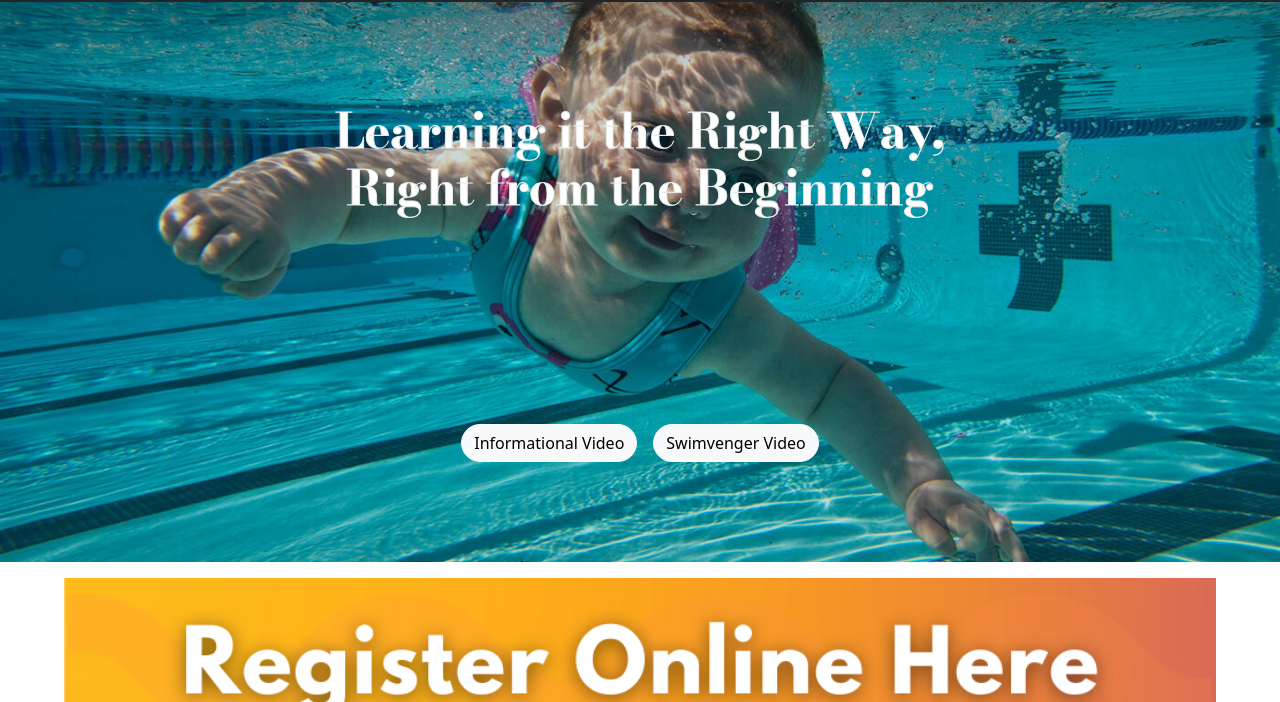
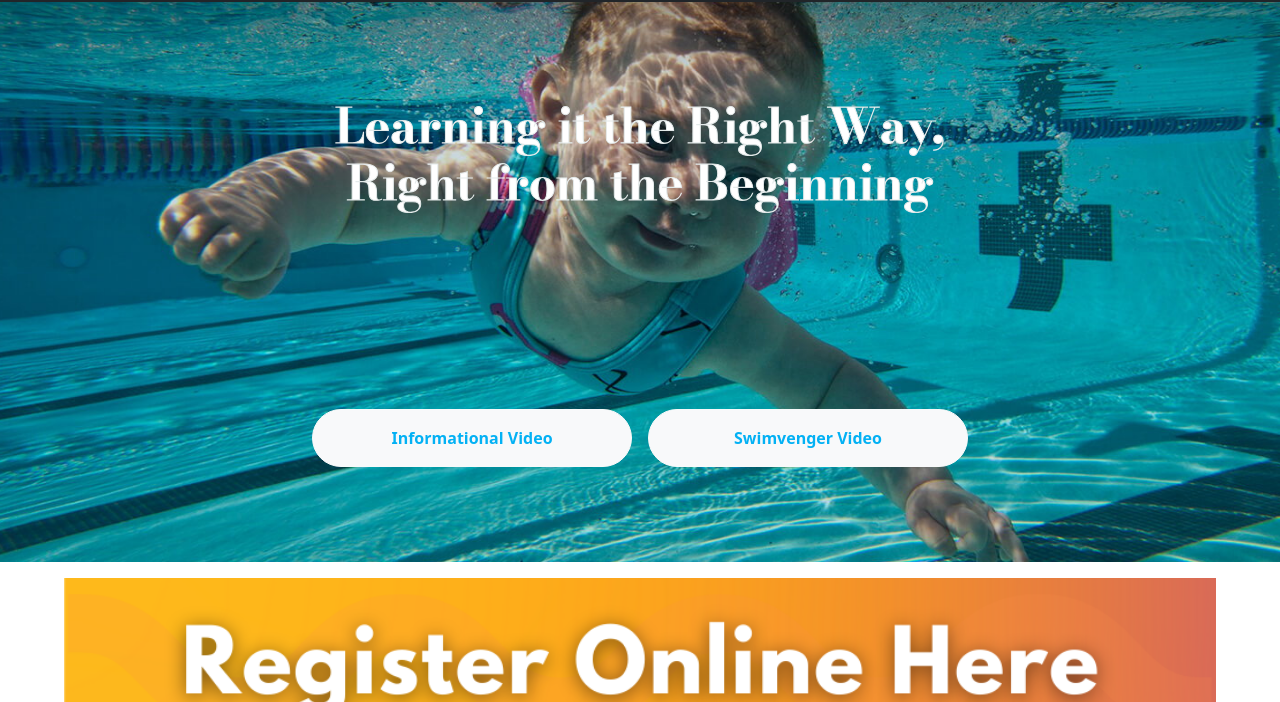
Before and after one commit to MortenJuul/Project1-RedTeam, a plain HTML site: page index.html in a window 1280 px wide. Shown: the part 98-800 px from the top of the page. Drawn offline with nearby package versions, Linux system fonts and the light colour scheme; files whose address does not match are found by name.

Commit message:
220226 xueyan final commit

```diff
--- a/index.html
+++ b/index.html
@@ -112,10 +112,10 @@
           id="index-bottons"
           class="col-12 d-flex justify-content-center align-items-center"
         >
-          <button type="button" class="btn btn-light mx-2 rounded-pill">
+          <button id="infovideo" type="button" class="btn btn-light mx-2 rounded-pill">
             Informational Video
           </button>
-          <button type="button" class="btn btn-light mx-2 rounded-pill">
+          <button id="swimvideo" type="button" class="btn btn-light mx-2 rounded-pill">
             Swimvenger Video
           </button>
         </div>
--- a/style.css
+++ b/style.css
@@ -127,11 +127,12 @@ li {
 #index-content img {
   margin-top:1em;
 }
-#index-buttons .btn {
-  padding:2em;
+#infovideo, #swimvideo {
+  padding:1em;
   text-align:center;
   width:20em;
-  background-color:yellow;
+  color:#03B1F4;
+  font-weight: bold;
 }
 #hands-on {
   background-image: url("/assets/images/home-hands-on-teaching.jpeg");
```
